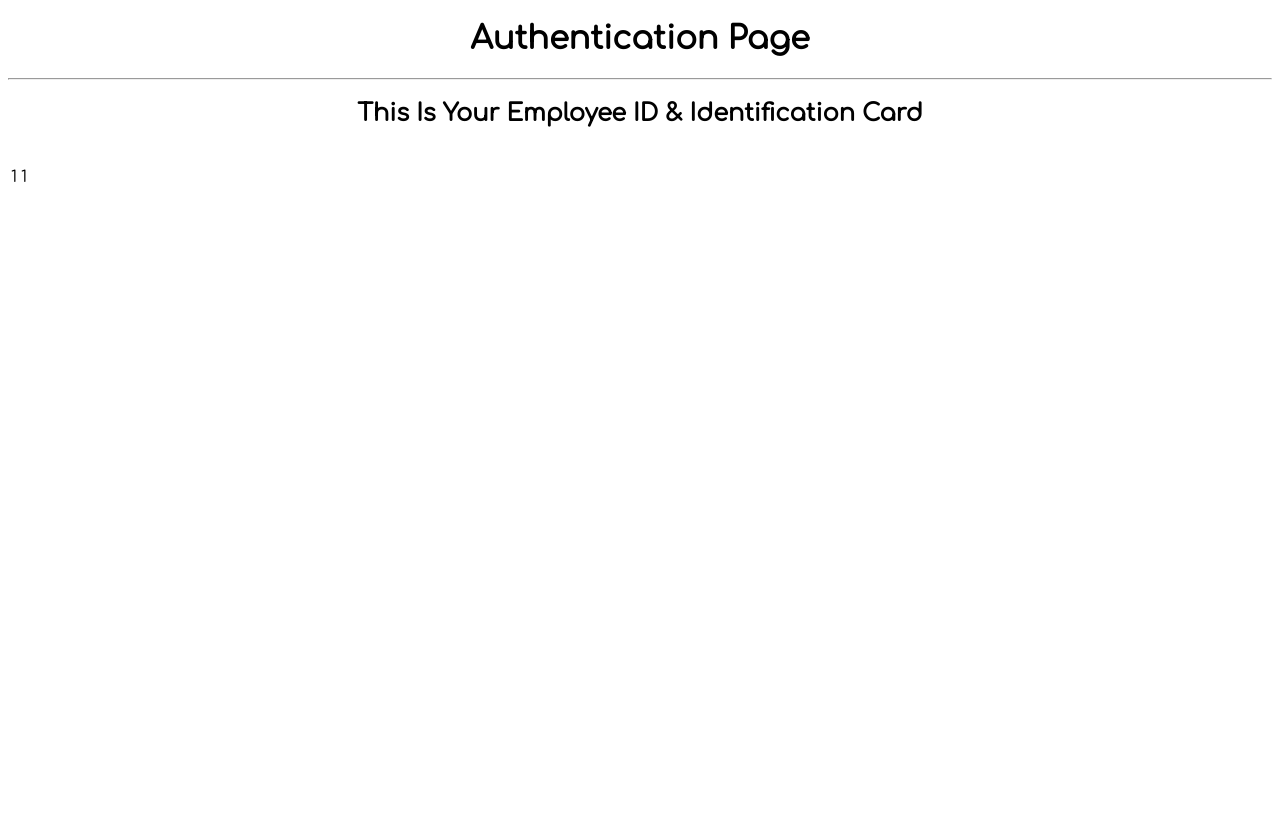
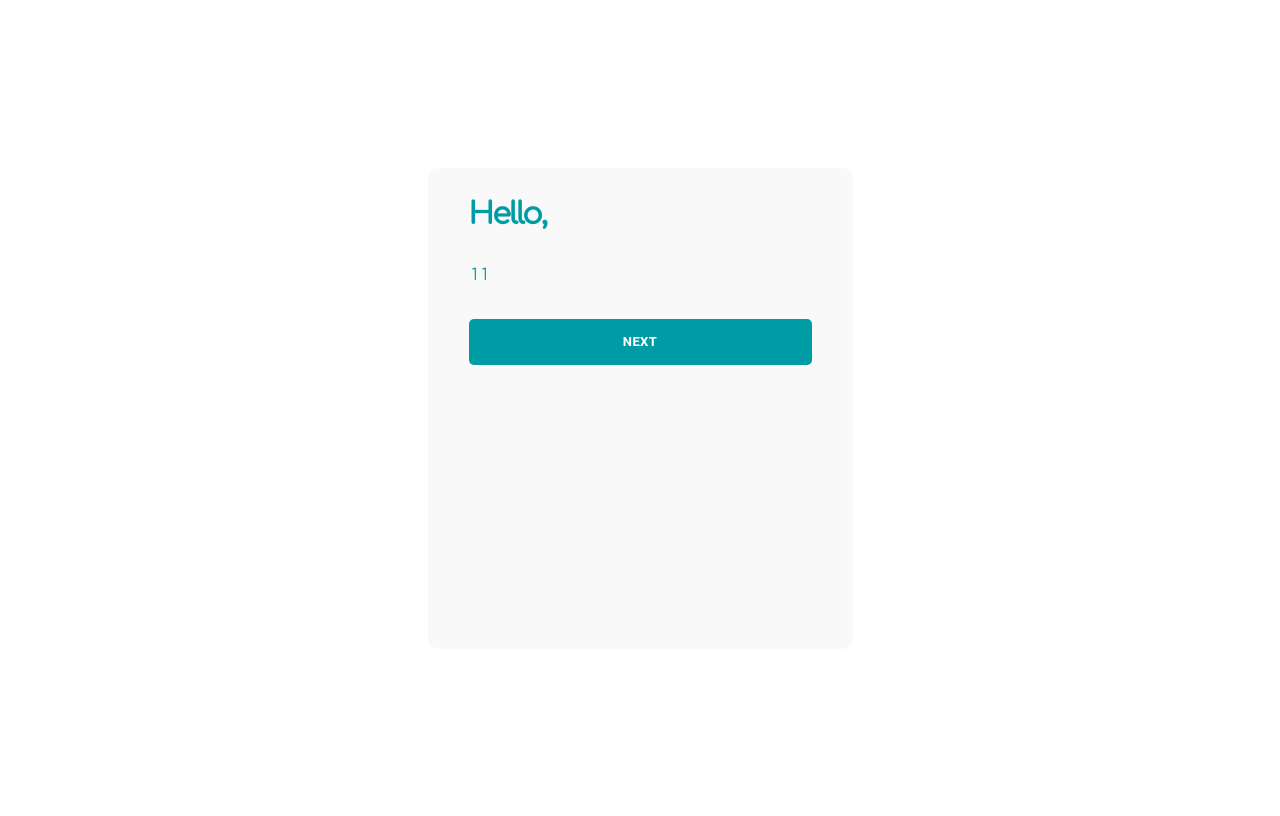
Before and after one commit to 6210612815/Kubota, a Django app: page /person_created/ in a window 1280 px wide. Before the commit the page ends 182 px from the top, so only its background shows below. Run offline with Django 4.2, Linux system fonts and the light colour scheme; tables that the repository leaves empty hold one stand-in row (values such as "Sample post").

Commit message:
update person create page

```diff
--- a/project/static/css/create.css
+++ b/project/static/css/create.css
@@ -31,14 +31,12 @@ body {
     height: 481px;
     background: rgba(245, 245, 245, 0.6);
     border-radius: 10px;
-    /* max-width: 425px; */
 }
 
 .layout-text-box {
-    position: absolute;
+    position: relative;
     width: 343px;
     height: auto;
-    /* width: 100%; */
 }
 
 form {
@@ -46,7 +44,7 @@ form {
     width: 100%;
 }
 
-form input {
+.input-box {
     border: 2px solid var(--main-green-color);
     padding: 10px 10px;
     width: 100%;
@@ -54,7 +52,7 @@ form input {
     box-sizing: border-box;
 }
 
-form button {
+.btn {
     font-family: 'Roboto', sans-serif;
     font-weight: 600;
     font-size: 13px;
@@ -75,8 +73,16 @@ small {
     color: var(--text-grey-color);
 }
 
-@media screen and (max-width: 425px) {
+@media screen and (max-width: 425px),(max-height: 481px) {
+    body {
+        overflow: visible;
+        margin: none;
+    }
     .container {
         background: none;
+        height: auto;
+    }
+    .layout-text-box {
+        height: auto;
     }
 }
--- a/project/templates/person_created.html
+++ b/project/templates/person_created.html
@@ -6,9 +6,14 @@
 {% endblock %}
 
 {% block body %}
-    <h1><center>Authentication Page</center></h1>
-    <hr>
-    <h2><center>This Is Your Employee ID & Identification Card</center></h2><br>
+    <link rel="stylesheet" href="{% static 'css/create.css' %}">
+
+    <div class="center-screen">
+        <div class="container">
+            <div class="layout-text-box">
+                <p class="head">Hello, </p>
+
+                <!-- <p class="sec-head">This Is Your Employee ID & Identification Card</p> -->
                 <form method ="post">
                     <table>
                     {% for person in data %}
@@ -19,4 +24,10 @@
                     {% endfor %}
                     </table>
                 </form>
+
+                <button class="btn" type="submit">NEXT</button>
+            </div>
+        </div>
+    </div>
+
 {% endblock %}
```
Also changed, not shown: project/templates/person_create.html (+4 -3 lines). Lines whose indentation alone changed are shown as unchanged.
